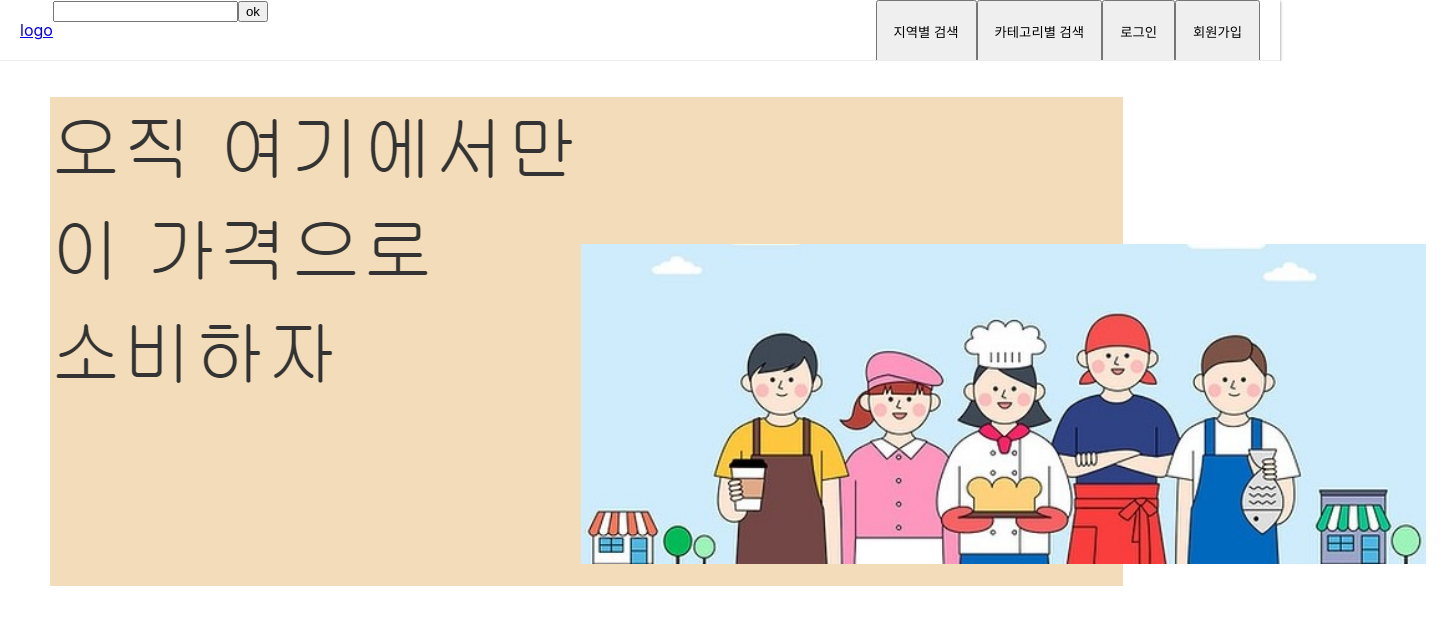
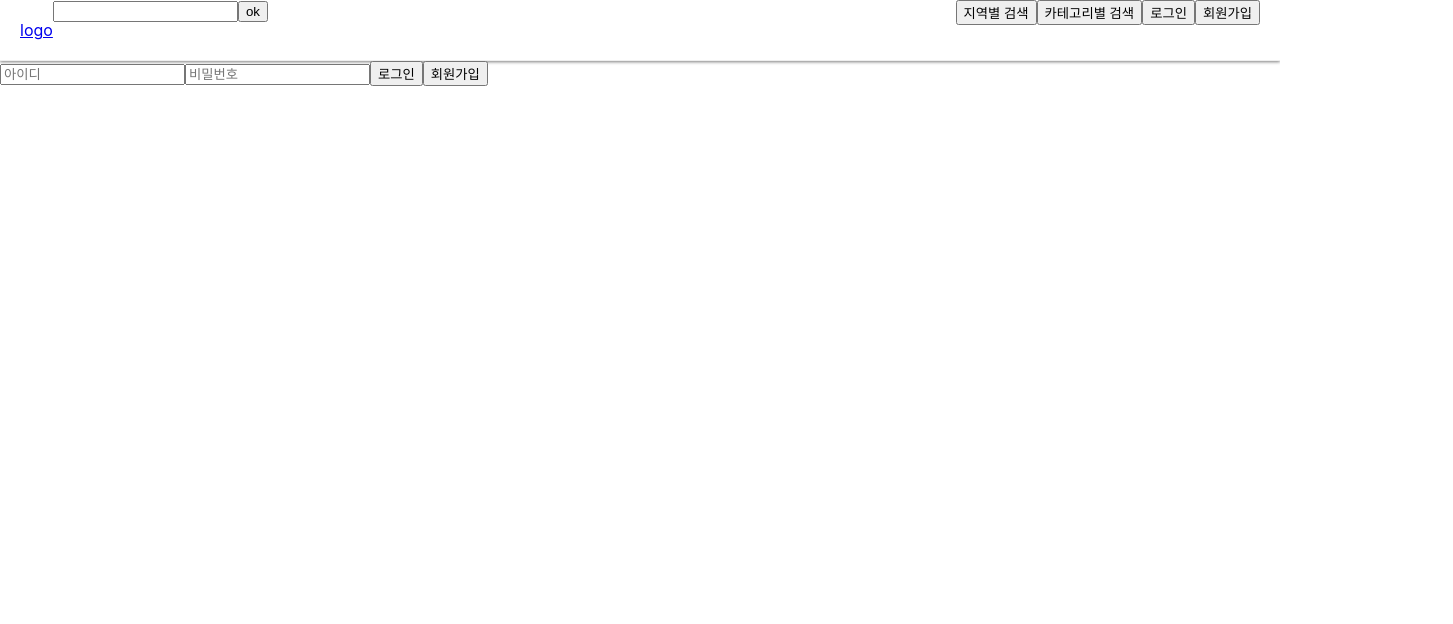
Before and after one commit to dbswl701/oiso_frontend, a React (Create React App) app in the folder oiso_frontend/: page / in a window 1280 px wide. Shown: the top 624 px of the page, 1453 px wide, since content can reach past the window. Built offline with nearby package versions, Linux system fonts and the light colour scheme.

Commit message:
feat(Login.js): 로그인 기능 추가

```diff
--- a/oiso_frontend/src/App.js
+++ b/oiso_frontend/src/App.js
@@ -7,7 +7,7 @@ function App() {
   return (
     <div>
       {/* // main page */}
-      <Main />
+      {/* <Main />  */}
 
       {/* // 로그인 페이지 */}
       <Login />
--- /dev/null
+++ b/oiso_frontend/src/Component/Login.js
@@ -0,0 +1,58 @@
+import Navbar from './Navbar';
+import { useState } from 'react';
+
+function Login() {
+  const [id, setId] = useState('');
+  const [pw, setPw] = useState('');
+  const realId=""; //DB에서 들고옴
+  const realPw="";
+
+  return (
+    <div>
+      <Navbar />
+
+      <input
+        placeholder="아이디"
+        id="id"
+        className="login"
+        onChange={e => {
+          setId(e.target.value);
+        }}
+      />
+      <input
+        type="password"
+        placeholder="비밀번호"
+        id="password"
+        className="login"
+        onChange={e => {
+          setPw(e.target.value);
+        }}
+      />
+      <button
+        type="dbswl701@ajou.ac.kr"
+        className="1234"
+        onClick={e => {
+          if (realId == id) {
+            if (realPw == pw) {
+              e.stopPropagation();
+              alert('로그인');
+              // goToMain(); 메인 페이지로 이동
+            }
+          } else {
+            alert('아이디 혹은 비밀번호가 일치하지 않습니다.');
+          }
+        }}
+      >로그인</button>
+      <button
+        type="dbswl701@ajou.ac.kr"
+        className="1234"
+        onClick={e => {
+          // 회원가입 페이지로 이동
+        }}
+      >회원가입</button>
+
+    </div>
+  );
+}
+
+export default Login;
--- a/oiso_frontend/src/Component/Navbar.js
+++ b/oiso_frontend/src/Component/Navbar.js
@@ -13,10 +13,10 @@ function Navbar(){
         <li><a href="#">카테고리별 검색</a></li>
         <li><a href="#">로그인</a></li>
         <li><a href="#">회원가입</a></li> */}
-        <button><a href="#">지역별 검색</a></button>
-        <button><a href="#">카테고리별 검색</a></button>
-        <button><a href="#">로그인</a></button>
-        <button><a href="#">회원가입</a></button>
+        <button>지역별 검색</button>
+        <button>카테고리별 검색</button>
+        <button>로그인</button>
+        <button>회원가입</button>
       </ul>
     </div>
   )
```
